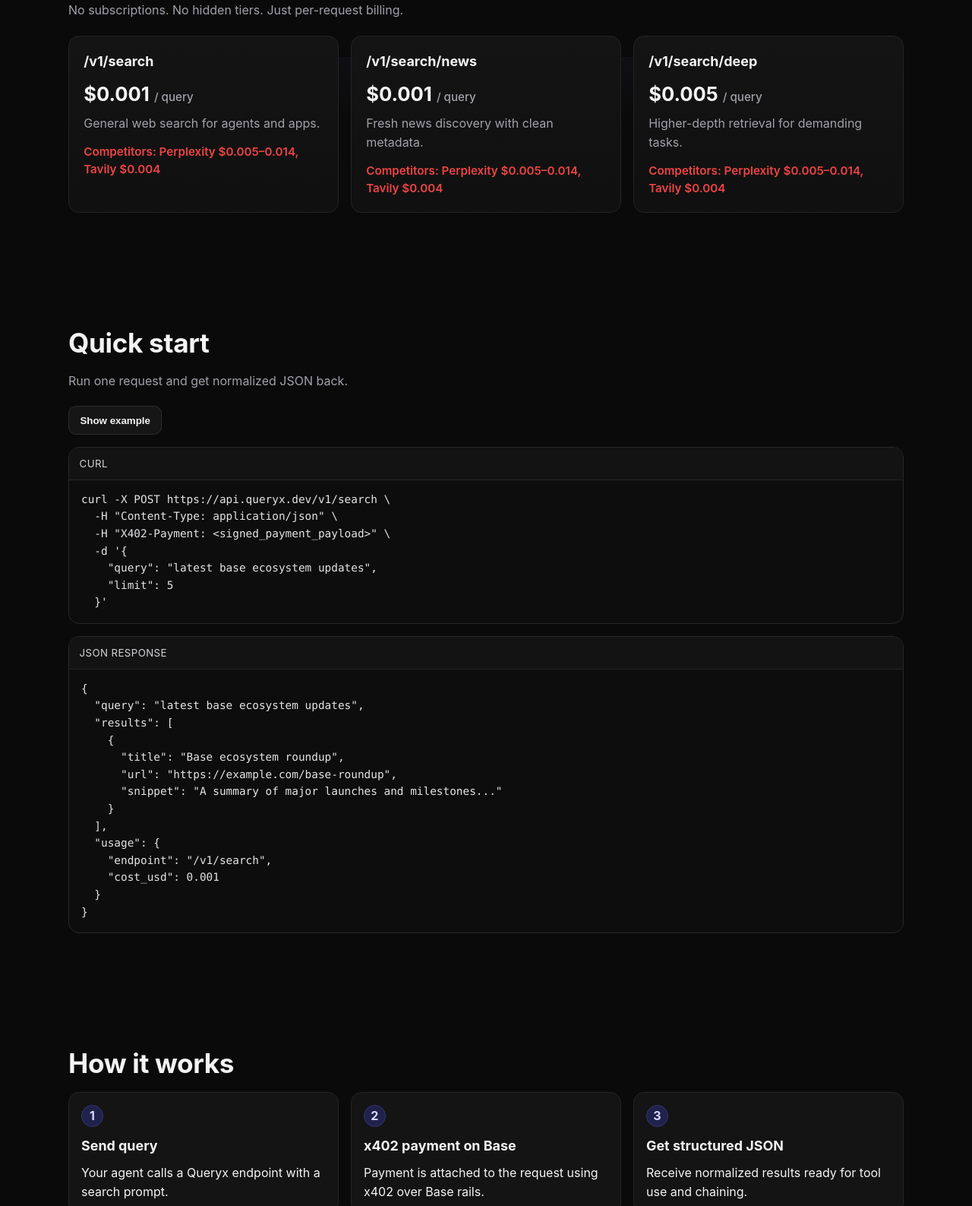
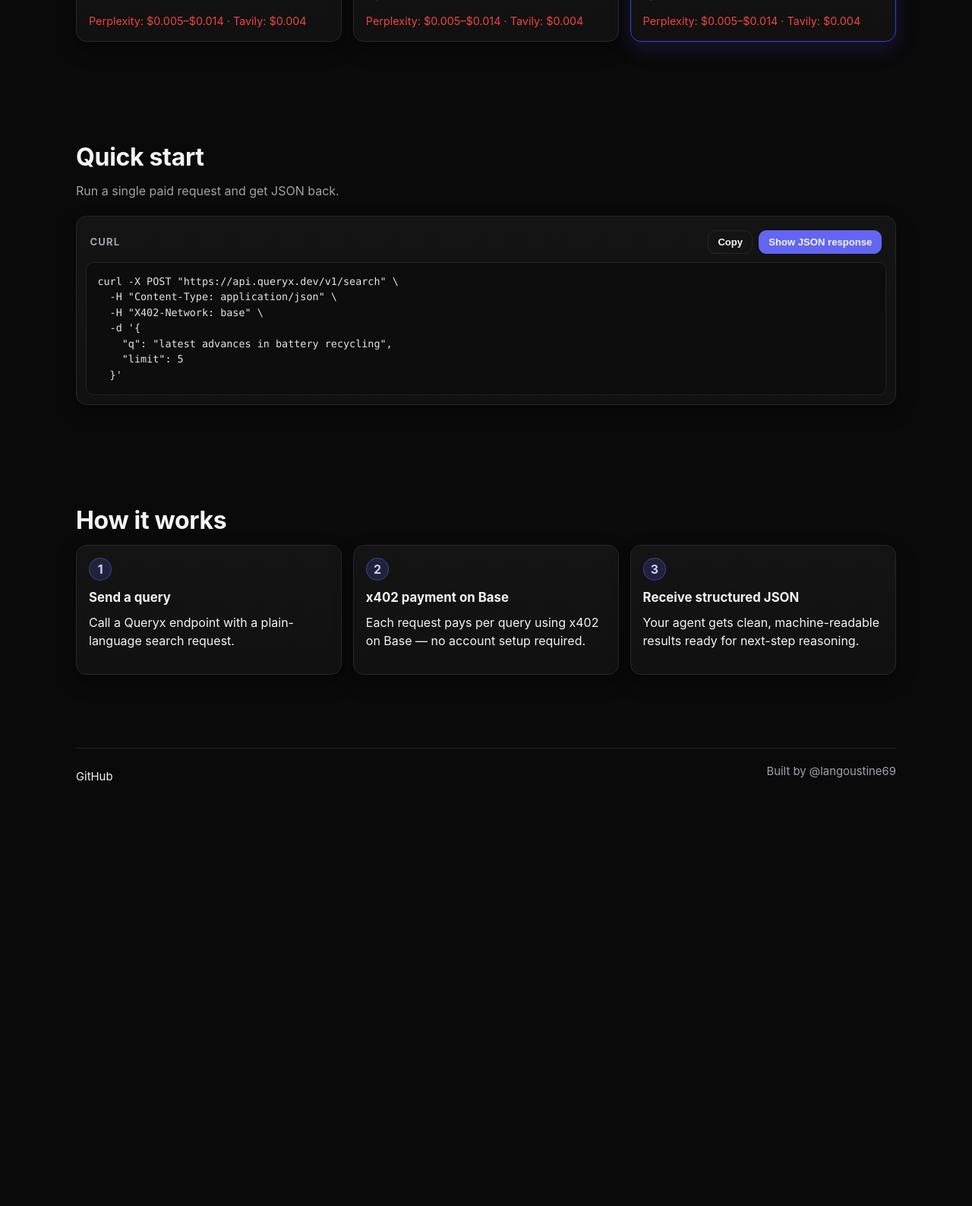
Before and after one commit to langoustine69/queryx, a website: page landing/index.html in a window 1280 px wide. Shown: the part 725-2312 px from the top of the page at 76% size. After the commit the page ends 1806 px from the top, so only its background shows below. Drawn offline with Linux system fonts and the light colour scheme.

Commit message:
feat: implement task 0x99024b4e593404877f via TaskMarket agent #24583

```diff
--- a/landing/index.html
+++ b/landing/index.html
@@ -1,107 +1,127 @@
 <!doctype html>
 <html lang="en">
   <head>
-    <meta charset="utf-8" />
-    <meta name="viewport" content="width=device-width,initial-scale=1" />
-    <title>Queryx — Agent-native Search API</title>
+    <meta charset="UTF-8" />
+    <meta name="viewport" content="width=device-width, initial-scale=1" />
+    <title>Queryx — Agent-native search API</title>
     <meta
       name="description"
-      content="Search the web with Queryx. Pay per query over x402 on Base. No accounts, no subscriptions."
+      content="Search the web. Pay per query. No accounts. Queryx is an agent-native search API with x402 payments on Base."
     />
     <meta name="theme-color" content="#0a0a0a" />
     <link rel="stylesheet" href="./styles.css" />
   </head>
   <body>
-    <header class="site-header">
-      <div class="container row">
-        <a class="brand" href="#" aria-label="Queryx home">Queryx</a>
+    <a class="skip-link" href="#main">Skip to content</a>
+
+    <header class="hero section">
+      <div class="container">
+        <p class="eyebrow">Queryx</p>
+        <h1>Search the web. Pay per query. No accounts.</h1>
+        <p class="subheadline">
+          Agent-native search API with <strong>x402 payments on Base</strong>.
+          Simple pricing, instant access, and structured JSON output from every query.
+        </p>
+        <div class="hero-cta-row">
+          <a class="btn btn-primary" href="#quick-start">Quick start</a>
+          <a class="btn btn-secondary" href="#pricing">View pricing</a>
+        </div>
       </div>
     </header>
 
-    <main>
-      <section class="hero section">
+    <main id="main">
+      <section id="pricing" class="section">
         <div class="container">
-          <p class="eyebrow">Agent-native search API</p>
-          <h1>Search the web. Pay per query. No accounts.</h1>
-          <p class="subheadline">
-            Queryx uses x402 payments on Base so agents can pay exactly for what they use —
-            starting at <strong>$0.001/query</strong>, with structured JSON in every response.
+          <h2>Pricing</h2>
+          <p class="section-subtitle">
+            One API, three endpoints, predictable costs.
           </p>
-          <a class="cta" href="#quick-start">See quick start</a>
-        </div>
-      </section>
-
-      <section class="pricing section" id="pricing">
-        <div class="container">
-          <h2>Simple, transparent pricing</h2>
-          <p class="section-copy">No subscriptions. No hidden tiers. Just per-request billing.</p>
 
           <div class="pricing-grid">
-            <article class="card">
+            <article class="card endpoint-card">
               <h3>/v1/search</h3>
-              <p class="price">$0.001 <span>/ query</span></p>
-              <p class="muted">General web search for agents and apps.</p>
-              <p class="competitor">Competitors: Perplexity $0.005–0.014, Tavily $0.004</p>
+              <p class="price">$0.001<span class="unit"> / query</span></p>
+              <p class="muted">General web search with structured JSON.</p>
+              <p class="competitor">Perplexity: $0.005–$0.014 · Tavily: $0.004</p>
             </article>
 
-            <article class="card">
+            <article class="card endpoint-card">
               <h3>/v1/search/news</h3>
-              <p class="price">$0.001 <span>/ query</span></p>
-              <p class="muted">Fresh news discovery with clean metadata.</p>
-              <p class="competitor">Competitors: Perplexity $0.005–0.014, Tavily $0.004</p>
+              <p class="price">$0.001<span class="unit"> / query</span></p>
+              <p class="muted">Fresh news-focused results for real-time agents.</p>
+              <p class="competitor">Perplexity: $0.005–$0.014 · Tavily: $0.004</p>
             </article>
 
-            <article class="card">
+            <article class="card endpoint-card endpoint-card-featured">
               <h3>/v1/search/deep</h3>
-              <p class="price">$0.005 <span>/ query</span></p>
-              <p class="muted">Higher-depth retrieval for demanding tasks.</p>
-              <p class="competitor">Competitors: Perplexity $0.005–0.014, Tavily $0.004</p>
+              <p class="price">$0.005<span class="unit"> / query</span></p>
+              <p class="muted">Deeper retrieval for harder questions and synthesis.</p>
+              <p class="competitor">Perplexity: $0.005–$0.014 · Tavily: $0.004</p>
             </article>
           </div>
         </div>
       </section>
 
-      <section class="quick-start section" id="quick-start">
+      <section id="quick-start" class="section">
         <div class="container">
           <h2>Quick start</h2>
-          <p class="section-copy">Run one request and get normalized JSON back.</p>
+          <p class="section-subtitle">Run a single paid request and get JSON back.</p>
 
-          <button
-            id="quickstart-toggle"
-            class="collapse-btn"
-            type="button"
-            aria-expanded="false"
-            aria-controls="quickstart-content"
-          >
-            Show example
-          </button>
+          <div class="card code-card">
+            <div class="code-toolbar">
+              <span class="code-label">cURL</span>
+              <div class="toolbar-actions">
+                <button id="copy-curl" class="btn btn-small btn-secondary" type="button">
+                  Copy
+                </button>
+                <button
+                  id="toggle-json"
+                  class="btn btn-small btn-primary"
+                  type="button"
+                  aria-expanded="false"
+                  aria-controls="json-panel"
+                >
+                  Show JSON response
+                </button>
+              </div>
+            </div>
 
-          <div id="quickstart-content" class="quickstart-content" hidden>
-            <div class="code-wrap">
-              <p class="code-label">cURL</p>
-              <pre><code>curl -X POST https://api.queryx.dev/v1/search \
+            <pre id="curl-block"><code>curl -X POST "https://api.queryx.dev/v1/search" \
   -H "Content-Type: application/json" \
-  -H "X402-Payment: &lt;signed_payment_payload&gt;" \
+  -H "X402-Network: base" \
   -d '{
-    "query": "latest base ecosystem updates",
+    "q": "latest advances in battery recycling",
     "limit": 5
   }'</code></pre>
-            </div>
 
-            <div class="code-wrap">
-              <p class="code-label">JSON response</p>
+            <div id="json-panel" class="json-panel" hidden>
+              <div class="code-toolbar secondary">
+                <span class="code-label">JSON response</span>
+              </div>
               <pre><code>{
-  "query": "latest base ecosystem updates",
+  "query": "latest advances in battery recycling",
+  "model": "queryx-web",
   "results": [
     {
-      "title": "Base ecosystem roundup",
-      "url": "https://example.com/base-roundup",
-      "snippet": "A summary of major launches and milestones..."
+      "title": "New hydrometallurgy process improves lithium recovery",
+      "url": "https://example.com/article-1",
+      "snippet": "Researchers report a lower-energy extraction workflow...",
+      "source": "Industry Journal",
+      "published_at": "2026-02-18T09:21:00Z"
+    },
+    {
+      "title": "Policy update expands EV battery collection mandates",
+      "url": "https://example.com/article-2",
+      "snippet": "Several regions introduced stricter producer take-back rules...",
+      "source": "Policy Desk",
+      "published_at": "2026-02-14T13:07:00Z"
     }
   ],
   "usage": {
     "endpoint": "/v1/search",
-    "cost_usd": 0.001
+    "cost_usd": 0.001,
+    "network": "base",
+    "payment_protocol": "x402"
   }
 }</code></pre>
             </div>
@@ -109,48 +129,68 @@
         </div>
       </section>
 
-      <section class="how-it-works section" id="how-it-works">
+      <section id="how-it-works" class="section">
         <div class="container">
           <h2>How it works</h2>
-          <div class="steps">
-            <article class="step">
-              <span class="step-number">1</span>
-              <h3>Send query</h3>
-              <p>Your agent calls a Queryx endpoint with a search prompt.</p>
+          <div class="steps-grid">
+            <article class="card step-card">
+              <p class="step-num">1</p>
+              <h3>Send a query</h3>
+              <p>Call a Queryx endpoint with a plain-language search request.</p>
             </article>
-            <article class="step">
-              <span class="step-number">2</span>
+
+            <article class="card step-card">
+              <p class="step-num">2</p>
               <h3>x402 payment on Base</h3>
-              <p>Payment is attached to the request using x402 over Base rails.</p>
+              <p>Each request pays per query using x402 on Base — no account setup required.</p>
             </article>
-            <article class="step">
-              <span class="step-number">3</span>
-              <h3>Get structured JSON</h3>
-              <p>Receive normalized results ready for tool use and chaining.</p>
+
+            <article class="card step-card">
+              <p class="step-num">3</p>
+              <h3>Receive structured JSON</h3>
+              <p>Your agent gets clean, machine-readable results ready for next-step reasoning.</p>
             </article>
           </div>
         </div>
       </section>
     </main>
 
-    <footer class="site-footer">
-      <div class="container footer-row">
-        <a href="https://github.com/langoustine69/queryx" target="_blank" rel="noreferrer">GitHub</a>
+    <footer class="section footer">
+      <div class="container footer-inner">
+        <a href="https://github.com/langoustine69/queryx" class="footer-link">GitHub</a>
         <p>Built by @langoustine69</p>
       </div>
     </footer>
 
     <script>
       (function () {
-        const toggle = document.getElementById("quickstart-toggle");
-        const content = document.getElementById("quickstart-content");
-        if (!toggle || !content) return;
+        const toggleBtn = document.getElementById("toggle-json");
+        const panel = document.getElementById("json-panel");
+        const copyBtn = document.getElementById("copy-curl");
+        const curlBlock = document.getElementById("curl-block");
 
-        toggle.addEventListener("click", function () {
-          const isExpanded = toggle.getAttribute("aria-expanded") === "true";
-          toggle.setAttribute("aria-expanded", String(!isExpanded));
-          toggle.textContent = isExpanded ? "Show example" : "Hide example";
-          content.hidden = isExpanded;
+        toggleBtn.addEventListener("click", function () {
+          const isExpanded = toggleBtn.getAttribute("aria-expanded") === "true";
+          const nextState = !isExpanded;
+          toggleBtn.setAttribute("aria-expanded", String(nextState));
+          toggleBtn.textContent = nextState ? "Hide JSON response" : "Show JSON response";
+          panel.hidden = !nextState;
+        });
+
+        copyBtn.addEventListener("click", async function () {
+          const text = curlBlock.innerText.trim();
+          try {
+            await navigator.clipboard.writeText(text);
+            copyBtn.textContent = "Copied";
+            window.setTimeout(function () {
+              copyBtn.textContent = "Copy";
+            }, 1200);
+          } catch (_err) {
+            copyBtn.textContent = "Copy failed";
+            window.setTimeout(function () {
+              copyBtn.textContent = "Copy";
+            }, 1200);
+          }
         });
       })();
     </script>
--- a/landing/styles.css
+++ b/landing/styles.css
@@ -1,17 +1,22 @@
 :root {
   --bg: #0a0a0a;
   --surface: #141414;
-  --surface-2: #101010;
+  --surface-2: #191919;
   --text: #f4f4f5;
   --muted: #a1a1aa;
   --accent: #6366f1;
+  --accent-2: #4f46e5;
   --danger: #ef4444;
-  --border: #242424;
+  --border: #27272a;
   --radius: 14px;
-  --container: 1100px;
+  --radius-sm: 10px;
+  --container: 1080px;
+  --shadow: 0 10px 25px rgba(0, 0, 0, 0.35);
 }
 
-* {
+*,
+*::before,
+*::after {
   box-sizing: border-box;
 }
 
@@ -19,261 +24,322 @@ html,
 body {
   margin: 0;
   padding: 0;
-}
-
-html {
-  scroll-behavior: smooth;
-}
-
-body {
-  font-family: Inter, system-ui, -apple-system, Segoe UI, Roboto, Helvetica, Arial, sans-serif;
-  background: radial-gradient(1200px 500px at 50% -180px, #1d1d2d 0%, var(--bg) 55%) fixed;
+  background: var(--bg);
   color: var(--text);
-  line-height: 1.55;
+  font-family: Inter, system-ui, -apple-system, Segoe UI, Roboto, Arial, sans-serif;
   text-rendering: optimizeLegibility;
   -webkit-font-smoothing: antialiased;
 }
 
+body {
+  line-height: 1.5;
+}
+
 .container {
-  width: min(calc(100% - 2rem), var(--container));
+  width: min(var(--container), calc(100% - 2rem));
   margin-inline: auto;
 }
 
-.row,
-.footer-row {
-  display: flex;
-  align-items: center;
-  justify-content: space-between;
+.section {
+  padding: 4rem 0;
 }
 
-.site-header {
-  position: sticky;
-  top: 0;
-  z-index: 20;
-  backdrop-filter: blur(8px);
-  background: color-mix(in srgb, var(--bg), transparent 30%);
-  border-bottom: 1px solid var(--border);
+.hero {
+  padding-top: 5.5rem;
+  padding-bottom: 3.5rem;
 }
 
-.brand {
-  color: var(--text);
+.eyebrow {
+  display: inline-block;
+  margin: 0 0 0.75rem;
+  color: #c4b5fd;
   font-weight: 700;
-  letter-spacing: 0.2px;
-  text-decoration: none;
-  padding: 0.95rem 0;
-}
-
-.section {
-  padding: 4.5rem 0;
+  letter-spacing: 0.03em;
+  text-transform: uppercase;
+  font-size: 0.78rem;
 }
 
 h1,
 h2,
 h3,
 p {
-  margin: 0;
+  margin-top: 0;
 }
 
 h1 {
-  font-size: clamp(2rem, 5vw, 3.7rem);
-  line-height: 1.08;
+  font-size: clamp(2rem, 5vw, 3.25rem);
+  line-height: 1.1;
   letter-spacing: -0.02em;
-  max-width: 16ch;
+  max-width: 20ch;
+  margin-bottom: 1rem;
 }
 
 h2 {
-  font-size: clamp(1.5rem, 3.2vw, 2.2rem);
+  font-size: clamp(1.35rem, 3vw, 2rem);
   letter-spacing: -0.01em;
-  margin-bottom: 0.65rem;
+  margin-bottom: 0.5rem;
 }
 
 h3 {
-  font-size: 1.12rem;
-  margin-bottom: 0.6rem;
-}
-
-.eyebrow {
-  display: inline-flex;
-  margin-bottom: 1rem;
-  padding: 0.35rem 0.65rem;
-  border: 1px solid #2b2b2b;
-  border-radius: 999px;
-  color: #d4d4d8;
-  background: #111113;
-  font-size: 0.8rem;
+  font-size: 1.05rem;
+  margin-bottom: 0.35rem;
 }
 
 .subheadline {
-  margin-top: 1rem;
+  max-width: 64ch;
   color: var(--muted);
-  font-size: clamp(1.05rem, 2vw, 1.2rem);
-  max-width: 70ch;
+  margin-bottom: 1.5rem;
+  font-size: 1.02rem;
 }
 
-.section-copy {
+.section-subtitle {
   color: var(--muted);
   margin-bottom: 1.3rem;
 }
 
-.cta {
-  display: inline-block;
-  margin-top: 1.5rem;
-  text-decoration: none;
-  color: white;
-  background: var(--accent);
-  border: 1px solid #7275ff;
-  border-radius: 10px;
-  padding: 0.68rem 1rem;
-  font-weight: 600;
-  transition: transform 0.12s ease, filter 0.2s ease;
+.hero-cta-row {
+  display: flex;
+  flex-wrap: wrap;
+  gap: 0.75rem;
 }
 
-.cta:hover {
-  filter: brightness(1.08);
-  transform: translateY(-1px);
+.btn {
+  border: 1px solid transparent;
+  border-radius: 10px;
+  padding: 0.65rem 0.95rem;
+  color: var(--text);
+  text-decoration: none;
+  cursor: pointer;
+  transition: background-color 0.15s ease, border-color 0.15s ease, transform 0.12s ease;
+  font-weight: 600;
+  font-size: 0.92rem;
+  line-height: 1;
+  background: transparent;
 }
 
-.pricing-grid {
+.btn:focus-visible,
+.skip-link:focus-visible,
+.footer-link:focus-visible {
+  outline: 2px solid var(--accent);
+  outline-offset: 2px;
+}
+
+.btn:active {
+  transform: translateY(1px);
+}
+
+.btn-primary {
+  background: var(--accent);
+  border-color: var(--accent);
+}
+
+.btn-primary:hover {
+  background: var(--accent-2);
+  border-color: var(--accent-2);
+}
+
+.btn-secondary {
+  background: var(--surface);
+  border-color: var(--border);
+}
+
+.btn-secondary:hover {
+  border-color: #3f3f46;
+  background: #1f1f1f;
+}
+
+.btn-small {
+  padding: 0.52rem 0.75rem;
+  font-size: 0.82rem;
+}
+
+.pricing-grid,
+.steps-grid {
   display: grid;
-  gap: 1rem;
   grid-template-columns: repeat(3, minmax(0, 1fr));
+  gap: 0.9rem;
 }
 
 .card {
-  background: linear-gradient(180deg, var(--surface), var(--surface-2));
+  background: linear-gradient(180deg, var(--surface) 0%, #111111 100%);
   border: 1px solid var(--border);
   border-radius: var(--radius);
-  padding: 1.2rem;
+  padding: 1rem;
+  box-shadow: var(--shadow);
+}
+
+.endpoint-card {
+  min-height: 180px;
+}
+
+.endpoint-card-featured {
+  border-color: #3c3ee6;
+  box-shadow: 0 10px 28px rgba(79, 70, 229, 0.18);
 }
 
 .price {
-  font-size: 1.6rem;
+  font-size: 1.65rem;
   font-weight: 700;
-  margin-bottom: 0.4rem;
+  margin: 0.2rem 0 0.45rem;
+  letter-spacing: -0.01em;
 }
 
-.price span {
+.unit {
+  font-size: 0.96rem;
   color: var(--muted);
-  font-size: 0.95rem;
   font-weight: 500;
 }
 
 .muted {
   color: var(--muted);
+  margin-bottom: 0.85rem;
 }
 
 .competitor {
-  margin-top: 0.8rem;
   color: var(--danger);
-  font-weight: 600;
-  font-size: 0.95rem;
+  margin: 0;
+  font-size: 0.9rem;
 }
 
-.collapse-btn {
-  border: 1px solid #2b2b2b;
-  background: #161616;
-  color: var(--text);
-  border-radius: 10px;
-  padding: 0.65rem 0.9rem;
-  cursor: pointer;
-  font-weight: 600;
-  margin-bottom: 1rem;
-}
-
-.collapse-btn:hover {
-  border-color: #3a3a3a;
-}
-
-.quickstart-content {
-  display: grid;
-  gap: 1rem;
-}
-
-.code-wrap {
-  background: #0d0d0d;
-  border: 1px solid #282828;
-  border-radius: var(--radius);
+.code-card {
+  padding: 0.75rem;
   overflow: hidden;
 }
 
+.code-toolbar {
+  display: flex;
+  justify-content: space-between;
+  align-items: center;
+  gap: 0.75rem;
+  padding: 0.35rem 0.35rem 0.7rem;
+}
+
+.code-toolbar.secondary {
+  padding: 0.9rem 0.35rem 0.45rem;
+}
+
 .code-label {
-  font-size: 0.83rem;
-  letter-spacing: 0.03em;
+  color: var(--muted);
+  font-size: 0.82rem;
   text-transform: uppercase;
-  color: #d4d4d8;
-  background: #131313;
-  border-bottom: 1px solid #252525;
-  padding: 0.65rem 0.85rem;
+  letter-spacing: 0.08em;
+  font-weight: 700;
+}
+
+.toolbar-actions {
+  display: flex;
+  gap: 0.5rem;
 }
 
 pre {
   margin: 0;
-  padding: 0.95rem 1rem;
-  overflow-x: auto;
-  font-size: 0.9rem;
-  line-height: 1.5;
+  overflow: auto;
+  background: #0d0d0d;
+  border: 1px solid #222;
+  border-radius: var(--radius-sm);
+  padding: 0.9rem;
+  scrollbar-width: thin;
 }
 
 code {
-  font-family: ui-monospace, SFMono-Regular, Menlo, Monaco, Consolas, "Liberation Mono", monospace;
+  font-family: ui-monospace, SFMono-Regular, Menlo, Monaco, Consolas, Liberation Mono, monospace;
+  font-size: 0.84rem;
   color: #e4e4e7;
 }
 
-.steps {
-  display: grid;
-  gap: 1rem;
-  grid-template-columns: repeat(3, minmax(0, 1fr));
+.json-panel {
+  margin-top: 0.65rem;
 }
 
-.step {
-  background: var(--surface);
-  border: 1px solid var(--border);
-  border-radius: var(--radius);
-  padding: 1rem;
+.step-card {
+  display: flex;
+  flex-direction: column;
+  gap: 0.15rem;
 }
 
-.step-number {
-  width: 1.8rem;
-  height: 1.8rem;
-  display: inline-grid;
-  place-items: center;
+.step-num {
+  display: inline-flex;
+  width: 1.9rem;
+  height: 1.9rem;
+  align-items: center;
+  justify-content: center;
+  margin-bottom: 0.45rem;
   border-radius: 999px;
-  background: #20224b;
-  color: #d6d7ff;
-  border: 1px solid #343675;
+  background: rgba(99, 102, 241, 0.18);
+  border: 1px solid rgba(99, 102, 241, 0.45);
+  color: #c7d2fe;
   font-weight: 700;
-  margin-bottom: 0.65rem;
 }
 
-.site-footer {
-  border-top: 1px solid var(--border);
-  padding: 1.1rem 0 1.4rem;
-  color: var(--muted);
+.footer {
+  padding-top: 2rem;
+  padding-bottom: 2.5rem;
 }
 
-.site-footer a {
+.footer-inner {
+  display: flex;
+  align-items: center;
+  justify-content: space-between;
+  gap: 1rem;
+  color: var(--muted);
+  font-size: 0.93rem;
+  border-top: 1px solid var(--border);
+  padding-top: 1.2rem;
+}
+
+.footer-link {
   color: var(--text);
   text-decoration: none;
+  border-bottom: 1px solid transparent;
 }
 
-.site-footer a:hover {
-  text-decoration: underline;
-  text-underline-offset: 2px;
+.footer-link:hover {
+  border-bottom-color: var(--text);
 }
 
-@media (max-width: 900px) {
+.skip-link {
+  position: absolute;
+  left: -9999px;
+  top: 0.5rem;
+  background: var(--accent);
+  color: white;
+  padding: 0.45rem 0.65rem;
+  border-radius: 8px;
+  text-decoration: none;
+  z-index: 10;
+}
+
+.skip-link:focus {
+  left: 0.6rem;
+}
+
+@media (max-width: 860px) {
   .pricing-grid,
-  .steps {
+  .steps-grid {
     grid-template-columns: 1fr;
   }
 
   .section {
-    padding: 3.4rem 0;
+    padding: 3rem 0;
   }
 
-  .footer-row {
+  .hero {
+    padding-top: 4.2rem;
+    padding-bottom: 2.4rem;
+  }
+
+  .footer-inner {
     flex-direction: column;
     align-items: flex-start;
-    gap: 0.35rem;
   }
 }
+
+@media (prefers-reduced-motion: reduce) {
+  *,
+  *::before,
+  *::after {
+    transition: none !important;
+    animation: none !important;
+    scroll-behavior: auto !important;
+  }
+}
```
